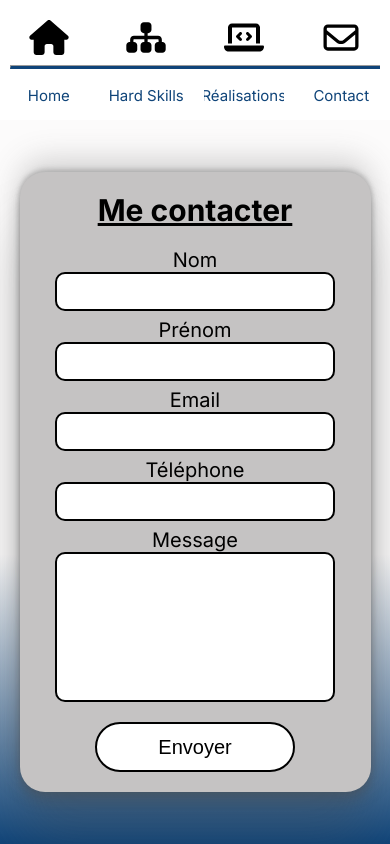
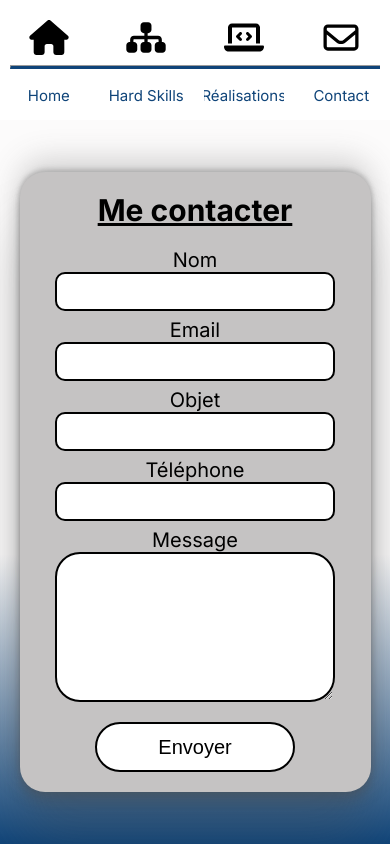
Before and after one commit to Squaad6z/portefolio, a Next.js app: page /contact in a window 390 px wide. Built offline with nearby package versions, Linux system fonts and the light colour scheme.

Commit message:
Ajustement css et modification class

```diff
--- a/src/app/layout.js
+++ b/src/app/layout.js
@@ -4,8 +4,8 @@ import './globals.css'
 const inter = Inter({ subsets: ['latin'] })
 
 export const metadata = {
-  title: 'Create Next App',
-  description: 'Generated by create next app',
+  title: 'CARNEIRO MOREIRA Steven - Portefolio',
+  description: 'CARNEIRO MOREIRA Steven, Développeur web Front-end passionné par la création de site et application web.',
 }
 
 export default function RootLayout({ children }) {
--- a/src/components/Form/index.css
+++ b/src/components/Form/index.css
@@ -23,18 +23,20 @@ body{
   0 4px 6px rgb(78 78 78 / 25%), 0 12px 13px rgb(78 78 78 / 25%),
   0 -3px 5px rgb(78 78 78 / 25%);}
 
-.firstname ,.lastname ,.email, .telephone, .message{
+.name ,.objet ,.email, .tel, .message{
   display: flex;
   flex-direction: column;
   width: 70%;
 }
 
-.firstname ,.lastname ,.email, .telephone{
+.name ,.objet ,.email, .tel{
   height: 50px;
 }
 
-.message input{
+.message textarea{
   height: 150px;
+  border: solid 2px ;
+  border-radius: 25px;
 }
 
 .submit{
@@ -82,6 +84,11 @@ h1{
   .form_container{
       width: 90%;
   }
+  .form{
+    padding-top: 50px;
+    padding-bottom: 50px;
+
+  }
 }
 
 
@@ -93,7 +100,7 @@ h1{
   .contact{
   height: 100%;
   }
-  .firstname ,.lastname ,.email, .telephone, .message{
+  .name ,.objet ,.email, .tel, .message{
   width: 90%;
   }
 }
--- a/src/components/Form/index.js
+++ b/src/components/Form/index.js
@@ -65,25 +65,25 @@ const Form = () => {
     <form className='form' onSubmit={handleSubmit}>
     <section className='form_container'>
         <h1>Me contacter</h1>
-        <div className='firstname'>
-            <label>Nom</label>
-            <input id='firstname_input' value={formData.name} type='text' name='name' required onChange={handleChange}></input>
-        </div>
-        <div className='lastname'>
-            <label>Prénom</label>
-            <input id='lastname_input' value={formData.email} type='email' name='email' required onChange={handleChange}></input>
+        <div className='name'>
+            <label htmlFor='name'>Nom</label>
+            <input autoComplete='name' id='name' value={formData.name} type='text' name='name' required onChange={handleChange}></input>
         </div>
         <div className='email'>
-            <label>Email</label>
-            <input id='email_input' value={formData.subject} type='text' name='subject' required onChange={handleChange}></input>
+            <label htmlFor='email'>Email</label>
+            <input autoComplete='email' id='email' value={formData.email} type='email' name='email' required onChange={handleChange}></input>
         </div>
-        <div className='telephone'>
-            <label>Téléphone</label>
-            <input id='telephone_input' value={formData.tel} type='text' name='tel' required onChange={handleChange}></input>
+        <div className='objet'>
+            <label htmlFor='objet'>Objet</label>
+            <input autoComplete='objet' id='objet' value={formData.subject} type='text' name='subject' required onChange={handleChange}></input>
+        </div>
+        <div className='tel'>
+            <label htmlFor='tel'>Téléphone</label>
+            <input autoComplete='tel' id='tel' value={formData.tel} type='text' name='tel' required onChange={handleChange}></input>
         </div>
         <div className='message'>
             <label>Message</label>
-            <input id='message_block' rows="6" value={formData.message} name='message' required onChange={handleChange}></input>
+            <textarea autoComplete='message' id='message' rows="6" value={formData.message} name='message' maxLength={250} required onChange={handleChange}></textarea>
         </div>
         <button className='submit' type='submit'>{isSubmitting ? (
               <>
--- a/src/components/HomePage/index.css
+++ b/src/components/HomePage/index.css
@@ -226,7 +226,7 @@ p{
     }
 
     .services_informations{
-        height: 200px;
+        height: 250px;
         width: 260px;
     }
 
@@ -270,7 +270,7 @@ p{
     }
 
     .services_informations{
-        height: 230px;
+        height: 260px;
         width: 220px;
     }
 
@@ -335,8 +335,6 @@ p{
 
     .services_bloc{
         display: flex;
-
-        margin-top: 15px;
         flex-direction: column;
         align-items: center;
         gap: 20px;
```
